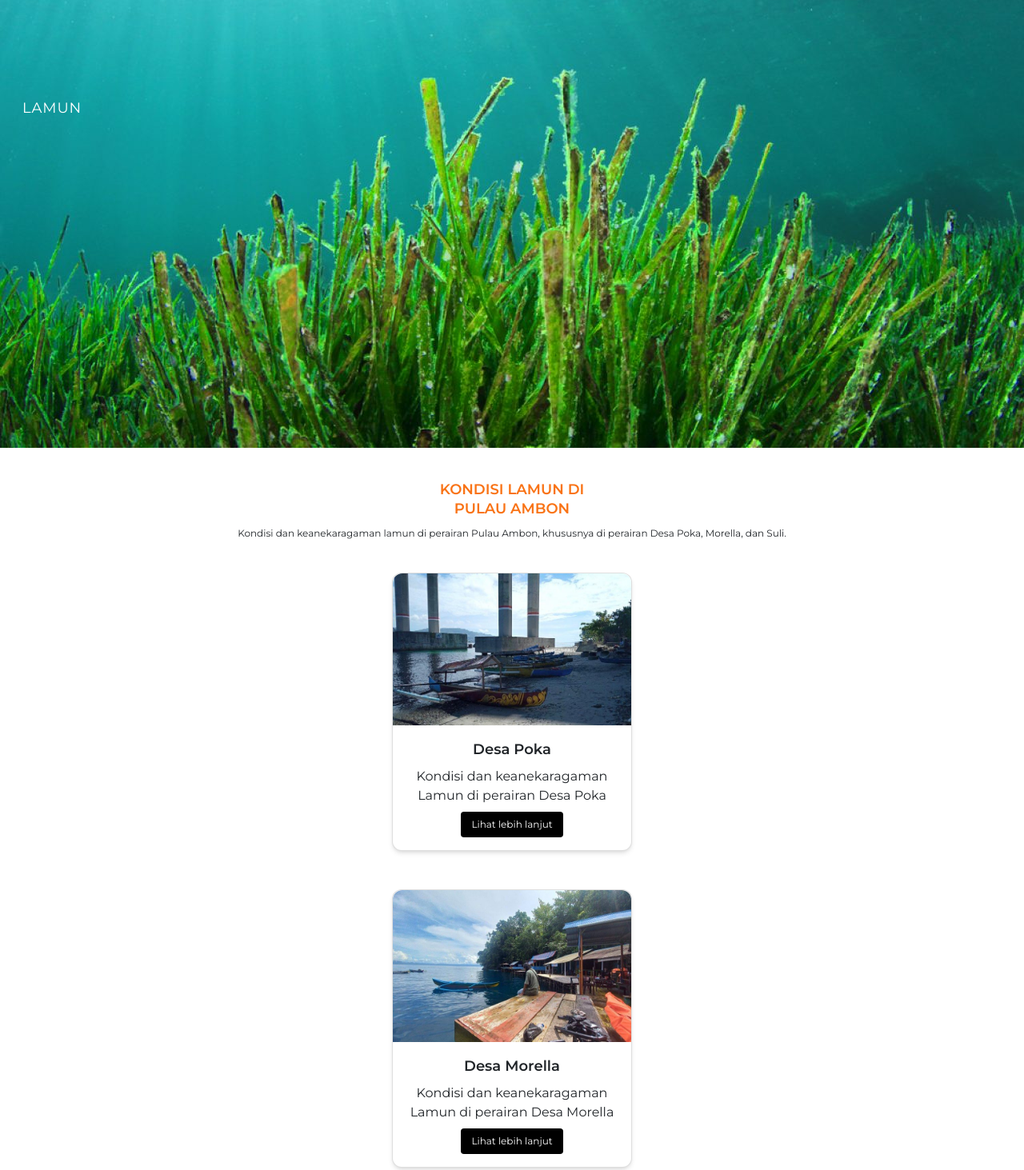
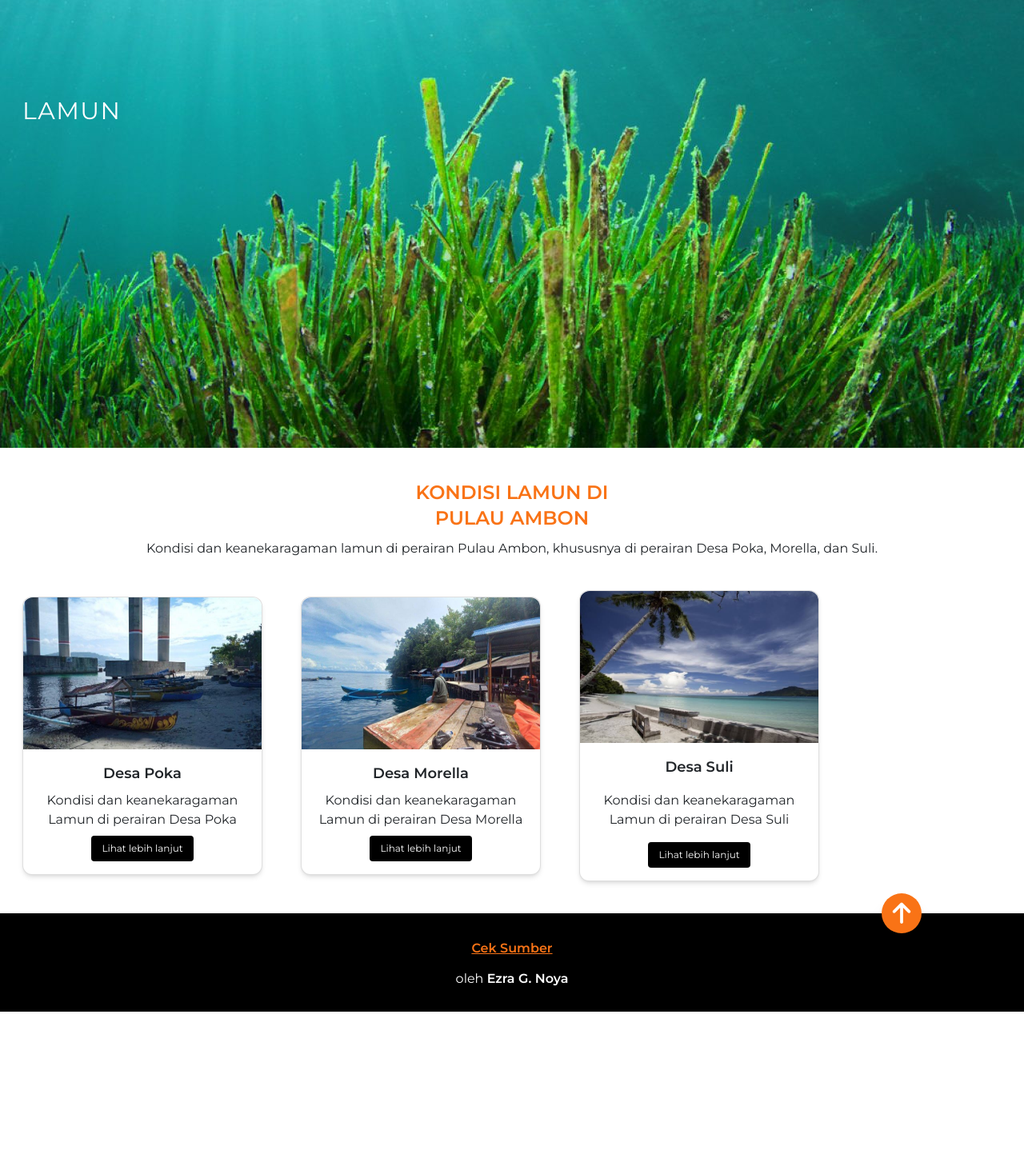
Before and after one commit to EzraGregoo/sigLamun, a website: page index.html in a window 1280 px wide. Shown: the part 160-1623 px from the top of the page at 80% size. After the commit the page ends 1425 px from the top, so only its background shows below. Drawn offline with nearby package versions, Linux system fonts and the light colour scheme.

Commit message:
medium version

```diff
--- a/index.html
+++ b/index.html
@@ -34,7 +34,7 @@
       <div class="relative img">
         <img src="images/seagrass-1280x720.jpg" alt="seagrass" />
         <div class="flex pl-7">
-          <h1 class="absolute top-[39%] text-white text-lg tracking-wider">
+          <h1 class="absolute top-[39%] text-white text-lg tracking-wider md:text-3xl">
             LAMUN
           </h1>
         </div>
@@ -42,15 +42,15 @@
     </header>
     <main class="py-10 px-7 flex flex-col gap-10">
       <article class="flex flex-col gap-[10px]">
-        <h2 class="text-orange-500 text-lg leading-6 font-semibold">
+        <h2 class="text-orange-500 text-lg leading-6 font-semibold md:text-2xl">
           KONDISI LAMUN DI<br />PULAU AMBON
         </h2>
-        <p class="text-[12px]">
+        <p class="text-[12px] md:text-[16px]">
           Kondisi dan keanekaragaman lamun di perairan Pulau Ambon, khususnya di
           perairan Desa Poka, Morella, dan Suli.
         </p>
       </article>
-      <article class="flex flex-col gap-5 items-center">
+      <article class="flex flex-col gap-5 items-center md:flex-row">
         <section class="card rounded-xl">
           <img
             src="images/poka.jpg"
@@ -445,7 +445,7 @@
     <footer class="bg-black text-white flex flex-col gap-3 items-center py-8 relative">
       <a href="https://ojs3.unpatti.ac.id/index.php/biopendix/article/view/3258" class="text-orange-500 font-semibold underline">Cek Sumber</a>
       <h1>oleh <a href="https://ezragregoo.github.io/Personal-Site/" class="font-semibold">Ezra G. Noya</a></h1>
-      <button onclick="scrollToTop()" type="button" title="scroll up!" class="absolute top-0 -translate-y-1/2 right-[10%] h-[50px] w-[50px] rounded-full bg-orange-500 drop-shadow-xl md:hidden">
+      <button onclick="scrollToTop()" type="button" title="scroll up!" class="absolute top-0 -translate-y-1/2 right-[10%] h-[50px] w-[50px] rounded-full bg-orange-500 drop-shadow-xl">
         <i class="fa-solid fa-arrow-up text-3xl m-auto"></i>
       </button>
     </footer>
```
